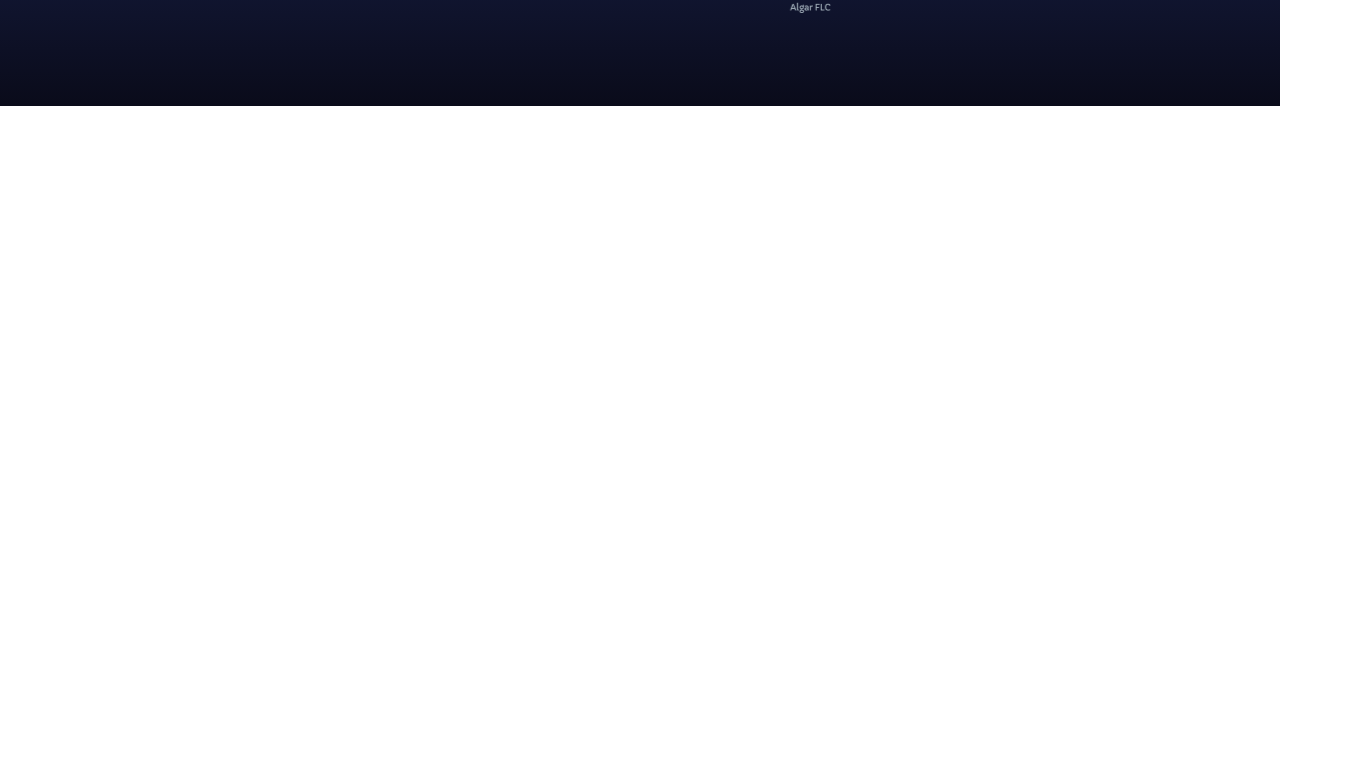
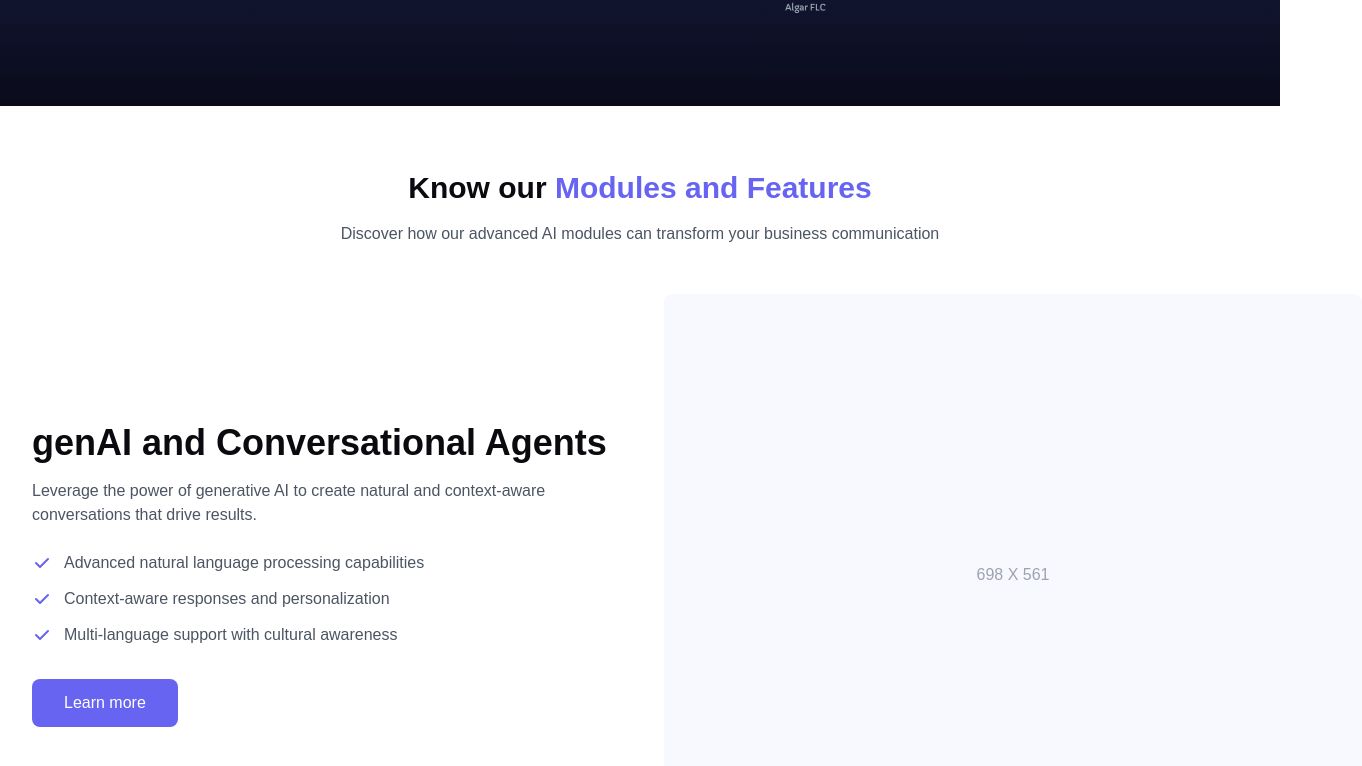
Before and after one commit to Protospi/smart-talks-web-app, a React (Vite) app: page / in a window 1280 px wide. Shown: the part 3152-3918 px from the top of the page, 1362 px wide, since content can reach past the window. Before the commit the page ends 3258 px from the top, so only its background shows below. Built offline with nearby package versions, Linux system fonts and the light colour scheme.

Commit message:
feat: modules home section

```diff
--- /dev/null
+++ b/src/components/Home/Modules.tsx
@@ -0,0 +1,68 @@
+import React from 'react';
+import { useIntl } from 'react-intl';
+
+interface ModuleContentProps {
+  title: string;
+  description: string;
+  items: string[];
+  buttonLabel: string;
+  className?: string;
+}
+
+const ModuleContent: React.FC<ModuleContentProps> = ({ title, description, items, buttonLabel, className }) => (
+  <div className={`max-w-xl ${className}`}>
+    <h3 className="text-4xl font-bold mb-4 text-[#0A0A0F]">{title}</h3>
+    <p className="text-gray-600 mb-6">{description}</p>
+    <ul className="space-y-3 mb-8">
+      {items.map((item, index) => (
+        <li key={index} className="flex items-center text-gray-600">
+          <svg className="w-5 h-5 text-[#6764F2] mr-3" fill="currentColor" viewBox="0 0 20 20">
+            <path d="M16.707 5.293a1 1 0 010 1.414l-8 8a1 1 0 01-1.414 0l-4-4a1 1 0 011.414-1.414L8 12.586l7.293-7.293a1 1 0 011.414 0z"/>
+          </svg>
+          {item}
+        </li>
+      ))}
+    </ul>
+    <button className="bg-[#6764F2] text-white px-8 py-3 rounded-lg hover:bg-[#5558E6] transition-colors">
+      {buttonLabel}
+    </button>
+  </div>
+);
+
+export const Modules: React.FC = () => {
+  const intl = useIntl();
+
+  return (
+    <section className="py-16 bg-white">
+      <div className="max-w-7xl mx-auto px-4 sm:px-6 lg:px-8">
+        <div className="text-center mb-12">
+          <h2 className="text-3xl font-bold text-[#0A0A0F] mb-4">
+            {intl.formatMessage({ id: 'modules.title' })}{' '}
+            <span className="text-[#6764F2]">
+              {intl.formatMessage({ id: 'modules.titleHighlight' })}
+            </span>
+          </h2>
+          <p className="text-gray-600 max-w-2xl mx-auto">
+            {intl.formatMessage({ id: 'modules.description' })}
+          </p>
+        </div>
+
+        <div className="grid grid-cols-1 md:grid-cols-2 gap-12 items-center">
+          <ModuleContent
+            title={intl.formatMessage({ id: 'modules.genAI.title' })}
+            description={intl.formatMessage({ id: 'modules.genAI.description' })}
+            items={[
+              intl.formatMessage({ id: 'modules.genAI.item1' }),
+              intl.formatMessage({ id: 'modules.genAI.item2' }),
+              intl.formatMessage({ id: 'modules.genAI.item3' })
+            ]}
+            buttonLabel={intl.formatMessage({ id: 'modules.genAI.button' })}
+          />
+          <div className="bg-[#F8F9FF] h-[561px] w-[698px] flex items-center justify-center rounded-lg">
+            <span className="text-gray-400">698 X 561</span>
+          </div>
+        </div>
+      </div>
+    </section>
+  );
+};
--- a/src/components/Home/index.tsx
+++ b/src/components/Home/index.tsx
@@ -4,7 +4,7 @@ import { BigNumbers } from './BigNumbers';
 import { Features } from './Features';
 import { Services } from './Services';
 import { Clients } from './Clients';
-
+import { Modules } from './Modules';
 export const Home: React.FC = () => {
   return (
     <main>
@@ -13,6 +13,7 @@ export const Home: React.FC = () => {
       <Features />
       <Services />
       <Clients />
+      <Modules />
     </main>
   );
 };
--- a/src/i18n/translations/en-US.ts
+++ b/src/i18n/translations/en-US.ts
@@ -98,5 +98,15 @@ export default {
   'services.health.item3': 'Initial triage and intelligent routing',
   'services.health.button': 'Learn more',
   'clients.label': 'Clients',
-  'clients.title': 'Who generates smarter conversations.'
+  'clients.title': 'Who generates smarter conversations.',
+  'modules.title': 'Know our',
+  'modules.titleHighlight': 'Modules and Features',
+  'modules.description': 'Discover how our advanced AI modules can transform your business communication',
+  'modules.learnMore': 'Learn more',
+  'modules.genAI.title': 'genAI and Conversational Agents',
+  'modules.genAI.description': 'Leverage the power of generative AI to create natural and context-aware conversations that drive results.',
+  'modules.genAI.item1': 'Advanced natural language processing capabilities',
+  'modules.genAI.item2': 'Context-aware responses and personalization',
+  'modules.genAI.item3': 'Multi-language support with cultural awareness',
+  'modules.genAI.button': 'Learn more',
 };
--- a/src/i18n/translations/es-ES.ts
+++ b/src/i18n/translations/es-ES.ts
@@ -98,5 +98,15 @@ export default {
   'services.health.item3': 'Triaje inicial y enrutamiento inteligente',
   'services.health.button': 'Saber más',
   'clients.label': 'Clientes',
-  'clients.title': 'Quien genera conversaciones más inteligentes.'
+  'clients.title': 'Quien genera conversaciones más inteligentes.',
+  'modules.title': 'Conoce nuestros',
+  'modules.titleHighlight': 'Módulos y Funcionalidades',
+  'modules.description': 'Descubre cómo nuestros módulos de IA avanzada pueden transformar la comunicación de tu negocio',
+  'modules.learnMore': 'Saber más',
+  'modules.genAI.title': 'genAI y Agentes conversacionales',
+  'modules.genAI.description': 'Aprovecha el poder de la IA generativa para crear conversaciones naturales y contextualizadas que generan resultados.',
+  'modules.genAI.item1': 'Capacidades avanzadas de procesamiento del lenguaje natural',
+  'modules.genAI.item2': 'Respuestas contextualizadas y personalización',
+  'modules.genAI.item3': 'Soporte multilingüe con conciencia cultural',
+  'modules.genAI.button': 'Saber más'
 };
--- a/src/i18n/translations/pt-BR.ts
+++ b/src/i18n/translations/pt-BR.ts
@@ -98,5 +98,15 @@ export default {
   'services.health.item3': 'Triagem inicial e direcionamento inteligente',
   'services.health.button': 'Saiba mais',
   'clients.label': 'Clientes',
-  'clients.title': 'Quem gera conversas mais inteligentes.'
+  'clients.title': 'Quem gera conversas mais inteligentes.',
+  'modules.title': 'Conheça nossos',
+  'modules.titleHighlight': 'Módulos e Funcionalidades',
+  'modules.description': 'Descubra como nossos módulos de IA avançada podem transformar a comunicação do seu negócio',
+  'modules.learnMore': 'Saiba mais',
+  'modules.genAI.title': 'genAI e Agentes conversacionais',
+  'modules.genAI.description': 'Aproveite o poder da IA generativa para criar conversas naturais e contextualizadas que geram resultados.',
+  'modules.genAI.item1': 'Capacidades avançadas de processamento de linguagem natural',
+  'modules.genAI.item2': 'Respostas contextualizadas e personalização',
+  'modules.genAI.item3': 'Suporte multi-idioma com consciência cultural',
+  'modules.genAI.button': 'Saiba mais',
 };
```
